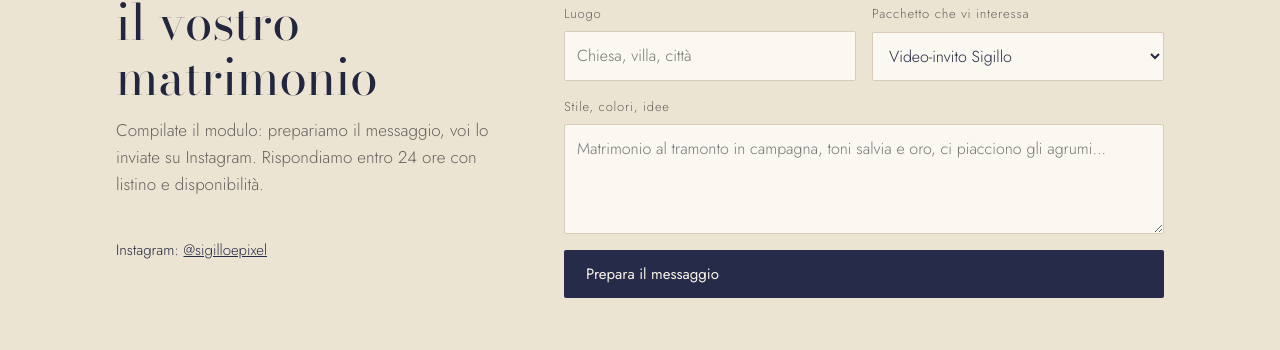
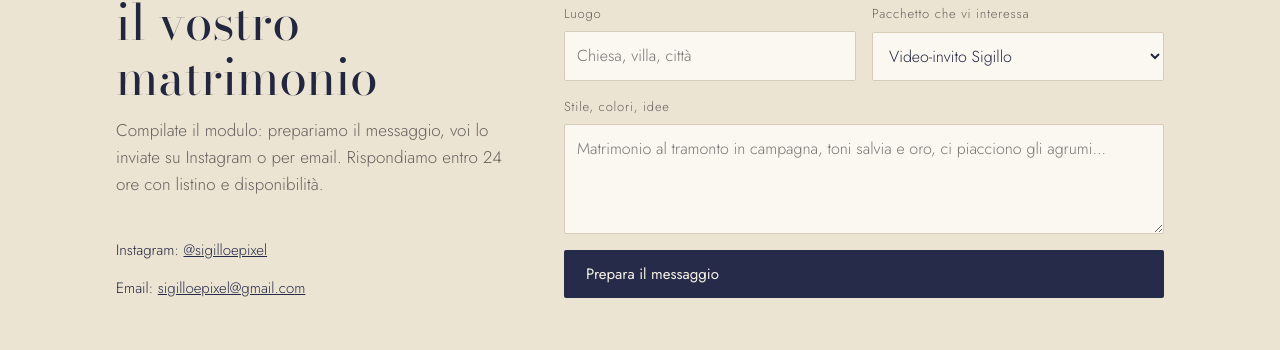
Before and after one commit to moebius85-tech/sigilloepixel, a plain HTML site: page index.html in a window 1280 px wide. Shown: the part 3914-4264 px from the top of the page. Drawn offline with nearby package versions, Linux system fonts and the light colour scheme.

Commit message:
Aggiunta email sigilloepixel@gmail.com nei contatti e nel modulo
Co-Authored-By: Claude Opus 5.5 <noreply@anthropic.com>
Claude-Session: https://claude.ai/code/session_01JV1vZYym4aYUyaCayG6bpY

```diff
--- a/index.html
+++ b/index.html
@@ -310,9 +310,10 @@ footer .wrap{display:flex;flex-wrap:wrap;justify-content:space-between;gap:12px}
     <div class="testa" style="margin-bottom:0">
       <p class="px">Preventivo</p>
       <h2>Raccontateci il vostro matrimonio</h2>
-      <p>Compilate il modulo: prepariamo il messaggio, voi lo inviate su Instagram. Rispondiamo entro 24 ore con listino e disponibilità.</p>
+      <p>Compilate il modulo: prepariamo il messaggio, voi lo inviate su Instagram o per email. Rispondiamo entro 24 ore con listino e disponibilità.</p>
       <div class="contatti">
         <span>Instagram: <a href="https://instagram.com/sigilloepixel" target="_blank" rel="noopener">@sigilloepixel</a></span>
+        <span>Email: <a href="mailto:sigilloepixel@gmail.com">sigilloepixel@gmail.com</a></span>
       </div>
     </div>
     <form id="modulo" novalidate>
@@ -331,6 +332,7 @@ footer .wrap{display:flex;flex-wrap:wrap;justify-content:space-between;gap:12px}
         <div class="azioni">
           <button class="btn" type="button" id="copia">Copia il messaggio</button>
           <a class="btn ghost" href="https://ig.me/m/sigilloepixel" target="_blank" rel="noopener">Apri Instagram</a>
+          <a class="btn ghost" id="via-mail" href="mailto:sigilloepixel@gmail.com">Invia per email</a>
         </div>
         <p id="copiato" style="font-size:13px;color:var(--seppia)" aria-live="polite"></p>
       </div>
@@ -415,7 +417,7 @@ footer .wrap{display:flex;flex-wrap:wrap;justify-content:space-between;gap:12px}
     out.textContent=`Ciao Sigillo&Pixel! Siamo ${v('nomi')}.\n`+
       (d?`Ci sposiamo il ${d}`:'Non abbiamo ancora fissato la data')+(v('luogo')?` a ${v('luogo')}.`:'.')+
       `\nCi interessa: ${v('pacchetto')}.`+(v('idee')?`\nIdee: ${v('idee')}`:'')+`\nPotete mandarci listino e disponibilità?`;
-    esito.hidden=false; info.textContent=''; esito.scrollIntoView({behavior:reduce?'auto':'smooth',block:'nearest'});
+    document.getElementById('via-mail').href='mailto:sigilloepixel@gmail.com?subject='+encodeURIComponent('Richiesta preventivo – '+v('nomi'))+'&body='+encodeURIComponent(out.textContent); esito.hidden=false; info.textContent=''; esito.scrollIntoView({behavior:reduce?'auto':'smooth',block:'nearest'});
   });
   document.getElementById('copia').addEventListener('click',()=>{
     const testo=out.textContent;
```
